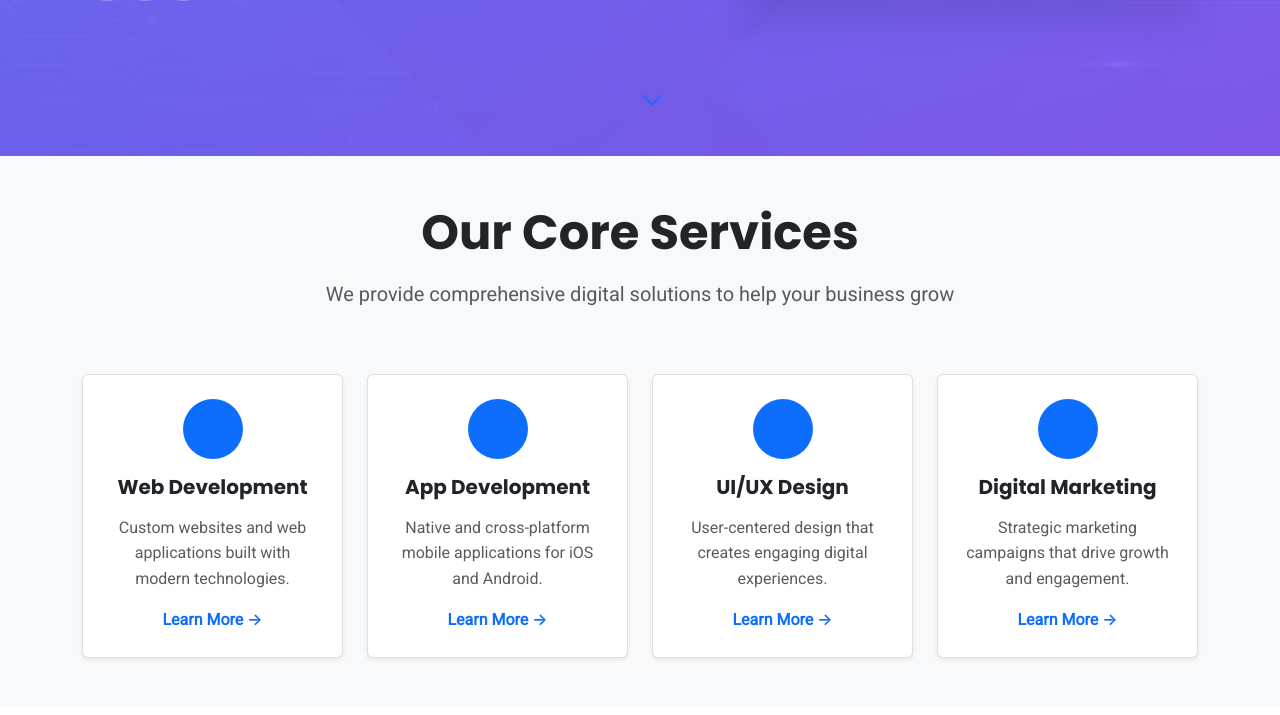
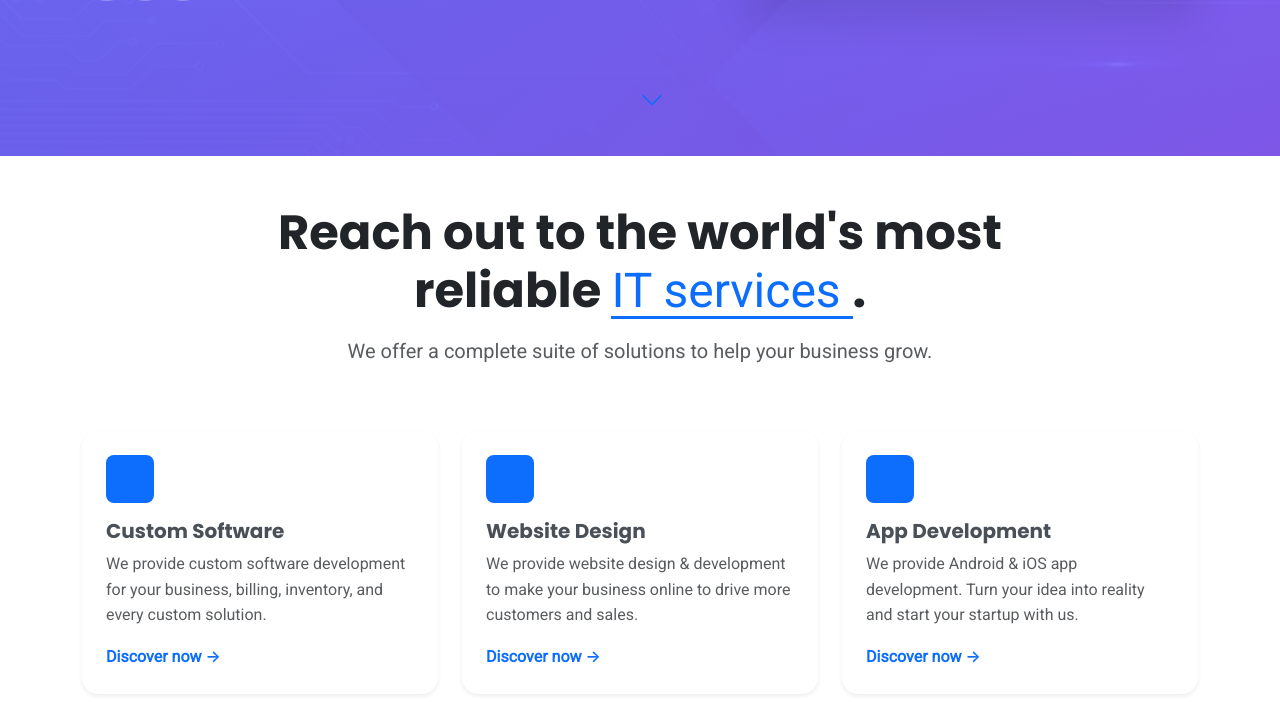
Before and after one commit to Priyanshu845438/Acadify-V3, a PHP site: page / in a window 1280 px wide. Shown: the part 644-1359 px from the top of the page. Run offline with PHP 8.4, Linux system fonts and the light colour scheme; grey boxes are pictures that could not be loaded.

Commit message:
Enhance IT services section with improved styling and new content
Update index.html to restructure the IT services section, introducing new service cards with hover effects and improved typography. CSS in global.css is updated to support these visual enhancements, including hover states for dropdown items and service cards, and an underline accent for specific text elements.

Replit-Commit-Author: Agent
Replit-Commit-Session-Id: 4a81f257-3913-42c3-b099-0580c098bf3c
Replit-Commit-Checkpoint-Type: full_checkpoint
Replit-Commit-Screenshot-Url: https://storage.googleapis.com/screenshot-production-us-central1/3cc4f23a-2c34-45c8-8d38-c5c6ad80edac/4a81f257-3913-42c3-b099-0580c098bf3c/0fHtuFs

```diff
--- a/assets/css/global.css
+++ b/assets/css/global.css
@@ -352,3 +352,18 @@ html {
   background-color: #495057;
   color: var(--primary-blue);
 }
+
+/* Service Cards Enhanced Hover Effect */
+.service-card {
+  transition: transform 0.3s ease, box-shadow 0.3s ease;
+}
+
+.service-card:hover {
+  transform: translateY(-8px);
+  box-shadow: 0 0.5rem 1rem rgba(0, 0, 0, 0.15) !important;
+}
+
+/* Blue underline accent for IT services */
+.text-primary .position-absolute {
+  transition: width 0.3s ease;
+}
--- a/index.html
+++ b/index.html
@@ -32,66 +32,161 @@
     <!-- Hero Section -->
     <div id="hero-section"></div>
 
-    <!-- Services Overview Section -->
-    <section id="services" class="py-5 bg-light">
+    <!-- IT Services Section -->
+    <section id="services" class="py-5">
         <div class="container">
-            <div class="row text-center mb-5">
-                <div class="col-lg-8 mx-auto">
-                    <h2 class="display-5 fw-bold mb-3" data-testid="text-services-title">
-                        Our Core Services
+            <!-- Section Header -->
+            <div class="row justify-content-center mb-5">
+                <div class="col-lg-8 text-center">
+                    <h2 class="display-5 fw-bold">
+                        Reach out to the world's most reliable
+                        <span class="text-primary position-relative">
+                            IT services
+                            <span class="position-absolute bottom-0 start-0 w-100" style="height: 3px; background: #0D6EFD;"></span>
+                        </span>.
                     </h2>
-                    <p class="lead text-muted">We provide comprehensive digital solutions to help your business grow</p>
+                    <p class="lead text-muted mt-3">We offer a complete suite of solutions to help your business grow.</p>
                 </div>
             </div>
-            <div class="row g-4">
-                <div class="col-md-6 col-lg-3">
-                    <div class="card h-100 text-center">
-                        <div class="card-body">
-                            <div class="bg-primary text-white rounded-circle mx-auto mb-3 d-flex align-items-center justify-content-center" style="width: 60px; height: 60px;">
-                                <i class="bi bi-code-slash fs-4"></i>
+
+            <!-- Services Grid -->
+            <div class="row g-4 align-items-center">
+
+                <!-- Card 1: Custom Software -->
+                <div class="col-lg-4 col-md-6">
+                    <div class="service-card card h-100 shadow-sm border-0 rounded-4">
+                        <div class="card-body p-4">
+                            <div class="mb-3">
+                                <span class="d-inline-flex justify-content-center align-items-center rounded-3 bg-primary text-white" style="width: 48px; height: 48px;">
+                                    <i class="bi bi-code-slash fs-4"></i>
+                                </span>
                             </div>
-                            <h5 class="fw-bold mb-3">Web Development</h5>
-                            <p class="text-muted mb-3">Custom websites and web applications built with modern technologies.</p>
-                            <a href="/pages/services/web-development.html" class="text-primary fw-medium">Learn More →</a>
+                            <h5 class="card-title fw-bold">Custom Software</h5>
+                            <p class="card-text text-muted">We provide custom software development for your business, billing, inventory, and every custom solution.</p>
+                            <a href="/pages/services/custom-development.html" class="text-primary fw-semibold text-decoration-none">Discover now →</a>
                         </div>
                     </div>
                 </div>
-                <div class="col-md-6 col-lg-3">
-                    <div class="card h-100 text-center">
-                        <div class="card-body">
-                            <div class="bg-primary text-white rounded-circle mx-auto mb-3 d-flex align-items-center justify-content-center" style="width: 60px; height: 60px;">
-                                <i class="bi bi-phone fs-4"></i>
+
+                <!-- Card 2: Website Design -->
+                <div class="col-lg-4 col-md-6">
+                    <div class="service-card card h-100 shadow-sm border-0 rounded-4">
+                        <div class="card-body p-4">
+                            <div class="mb-3">
+                                <span class="d-inline-flex justify-content-center align-items-center rounded-3 bg-primary text-white" style="width: 48px; height: 48px;">
+                                    <i class="bi bi-globe fs-4"></i>
+                                </span>
                             </div>
-                            <h5 class="fw-bold mb-3">App Development</h5>
-                            <p class="text-muted mb-3">Native and cross-platform mobile applications for iOS and Android.</p>
-                            <a href="/pages/services/app-development.html" class="text-primary fw-medium">Learn More →</a>
+                            <h5 class="card-title fw-bold">Website Design</h5>
+                            <p class="card-text text-muted">We provide website design & development to make your business online to drive more customers and sales.</p>
+                            <a href="/pages/services/web-development.html" class="text-primary fw-semibold text-decoration-none">Discover now →</a>
                         </div>
                     </div>
                 </div>
-                <div class="col-md-6 col-lg-3">
-                    <div class="card h-100 text-center">
-                        <div class="card-body">
-                            <div class="bg-primary text-white rounded-circle mx-auto mb-3 d-flex align-items-center justify-content-center" style="width: 60px; height: 60px;">
-                                <i class="bi bi-palette fs-4"></i>
+
+                <!-- Card 3: App Development -->
+                <div class="col-lg-4 col-md-6">
+                    <div class="service-card card h-100 shadow-sm border-0 rounded-4">
+                        <div class="card-body p-4">
+                            <div class="mb-3">
+                                <span class="d-inline-flex justify-content-center align-items-center rounded-3 bg-primary text-white" style="width: 48px; height: 48px;">
+                                    <i class="bi bi-phone fs-4"></i>
+                                </span>
                             </div>
-                            <h5 class="fw-bold mb-3">UI/UX Design</h5>
-                            <p class="text-muted mb-3">User-centered design that creates engaging digital experiences.</p>
-                            <a href="/pages/services/ui-ux-design.html" class="text-primary fw-medium">Learn More →</a>
+                            <h5 class="card-title fw-bold">App Development</h5>
+                            <p class="card-text text-muted">We provide Android & iOS app development. Turn your idea into reality and start your startup with us.</p>
+                            <a href="/pages/services/app-development.html" class="text-primary fw-semibold text-decoration-none">Discover now →</a>
                         </div>
                     </div>
                 </div>
-                <div class="col-md-6 col-lg-3">
-                    <div class="card h-100 text-center">
-                        <div class="card-body">
-                            <div class="bg-primary text-white rounded-circle mx-auto mb-3 d-flex align-items-center justify-content-center" style="width: 60px; height: 60px;">
-                                <i class="bi bi-megaphone fs-4"></i>
+
+                <!-- Card 4: Digital Marketing -->
+                <div class="col-lg-4 col-md-6">
+                    <div class="service-card card h-100 shadow-sm border-0 rounded-4">
+                        <div class="card-body p-4">
+                            <div class="mb-3">
+                                <span class="d-inline-flex justify-content-center align-items-center rounded-3 bg-primary text-white" style="width: 48px; height: 48px;">
+                                    <i class="bi bi-megaphone fs-4"></i>
+                                </span>
                             </div>
-                            <h5 class="fw-bold mb-3">Digital Marketing</h5>
-                            <p class="text-muted mb-3">Strategic marketing campaigns that drive growth and engagement.</p>
-                            <a href="/pages/services/digital-marketing.html" class="text-primary fw-medium">Learn More →</a>
+                            <h5 class="card-title fw-bold">Digital Marketing</h5>
+                            <p class="card-text text-muted">We provide the best digital marketing services to drive more traffic on your mobile app or website.</p>
+                            <a href="/pages/services/digital-marketing.html" class="text-primary fw-semibold text-decoration-none">Discover now →</a>
                         </div>
                     </div>
                 </div>
+
+                <!-- === CENTRAL ILLUSTRATION === -->
+                <!-- This is visible only on large screens, replacing a card slot -->
+                <div class="col-lg-4 d-none d-lg-block text-center">
+                    <img src="https://images.unsplash.com/photo-1551434678-e076c223a692?auto=format&fit=crop&w=400&q=80"
+                         alt="IT Professional at work" class="img-fluid rounded-4" style="max-height: 300px; object-fit: cover;">
+                </div>
+
+                <!-- Card 5: Domain & Hosting -->
+                <div class="col-lg-4 col-md-6">
+                    <div class="service-card card h-100 shadow-sm border-0 rounded-4">
+                        <div class="card-body p-4">
+                            <div class="mb-3">
+                                <span class="d-inline-flex justify-content-center align-items-center rounded-3 bg-primary text-white" style="width: 48px; height: 48px;">
+                                    <i class="bi bi-hdd-network fs-4"></i>
+                                </span>
+                            </div>
+                            <h5 class="card-title fw-bold">Domain & Hosting</h5>
+                            <p class="card-text text-muted">We provide domain, hosting and reliable servers to never let your business down.</p>
+                            <a href="/pages/services/web-development.html" class="text-primary fw-semibold text-decoration-none">Discover now →</a>
+                        </div>
+                    </div>
+                </div>
+
+                <!-- Card 6: ERP & CRM -->
+                <div class="col-lg-4 col-md-6">
+                    <div class="service-card card h-100 shadow-sm border-0 rounded-4">
+                        <div class="card-body p-4">
+                            <div class="mb-3">
+                                <span class="d-inline-flex justify-content-center align-items-center rounded-3 bg-primary text-white" style="width: 48px; height: 48px;">
+                                    <i class="bi bi-diagram-3 fs-4"></i>
+                                </span>
+                            </div>
+                            <h5 class="card-title fw-bold">ERP & CRM Development</h5>
+                            <p class="card-text text-muted">We provide ERP & CRM to automate your business with fast execution and precise strategies.</p>
+                            <a href="/pages/solutions/crm-erp.html" class="text-primary fw-semibold text-decoration-none">Discover now →</a>
+                        </div>
+                    </div>
+                </div>
+
+                <!-- Card 7: Maintenance -->
+                <div class="col-lg-4 col-md-6">
+                    <div class="service-card card h-100 shadow-sm border-0 rounded-4">
+                        <div class="card-body p-4">
+                            <div class="mb-3">
+                                <span class="d-inline-flex justify-content-center align-items-center rounded-3 bg-primary text-white" style="width: 48px; height: 48px;">
+                                    <i class="bi bi-tools fs-4"></i>
+                                </span>
+                            </div>
+                            <h5 class="card-title fw-bold">Maintenance Services</h5>
+                            <p class="card-text text-muted">We provide annual maintenance services for websites, software, ERP, CRM & mobile apps.</p>
+                            <a href="/pages/services/maintenance-support.html" class="text-primary fw-semibold text-decoration-none">Discover now →</a>
+                        </div>
+                    </div>
+                </div>
+
+                <!-- Card 8: Explore More -->
+                <div class="col-lg-4 col-md-6">
+                    <div class="service-card card h-100 shadow-sm border-0 rounded-4">
+                        <div class="card-body p-4">
+                            <div class="mb-3">
+                                <span class="d-inline-flex justify-content-center align-items-center rounded-3 bg-primary text-white" style="width: 48px; height: 48px;">
+                                    <i class="bi bi-plus-circle fs-4"></i>
+                                </span>
+                            </div>
+                            <h5 class="card-title fw-bold">Explore More Services</h5>
+                            <p class="card-text text-muted">We provide IT training, internships, MLM software and many more services to discover.</p>
+                            <a href="/pages/services.html" class="text-primary fw-semibold text-decoration-none">Discover now →</a>
+                        </div>
+                    </div>
+                </div>
+
             </div>
         </div>
     </section>
```
Also changed, not shown: attached_assets/Pasted-Excellent-choice-This-is-a-very-clean-modern-and-effective-way-to-display-a-range-of-services-Th-1757750491452_1757750491453.txt (added, +172 -0 lines), attached_assets/image_1757750498866.png (added), 2 other files.
